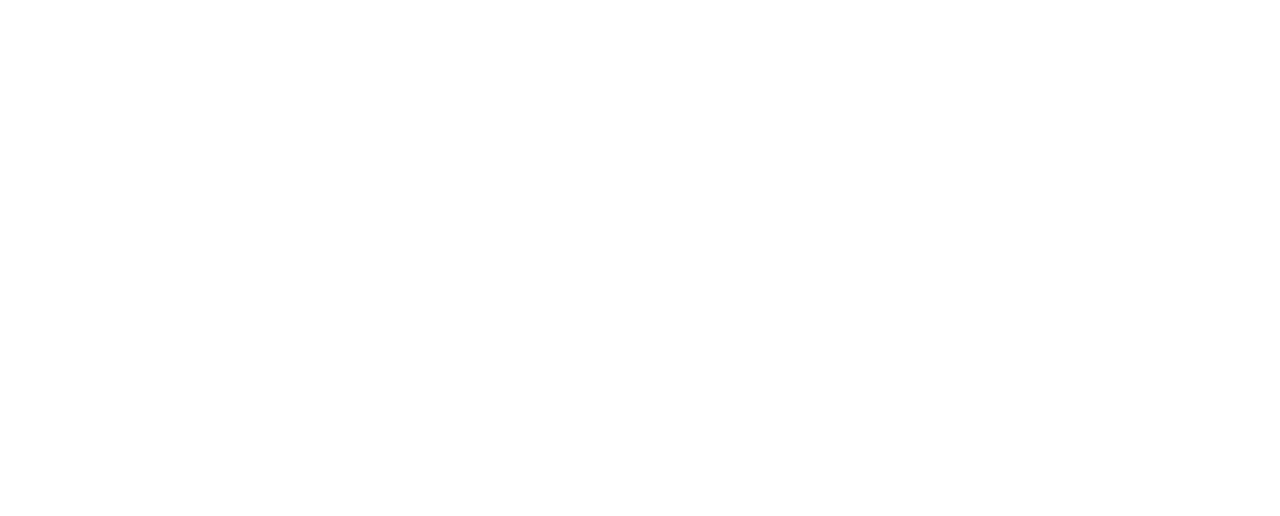
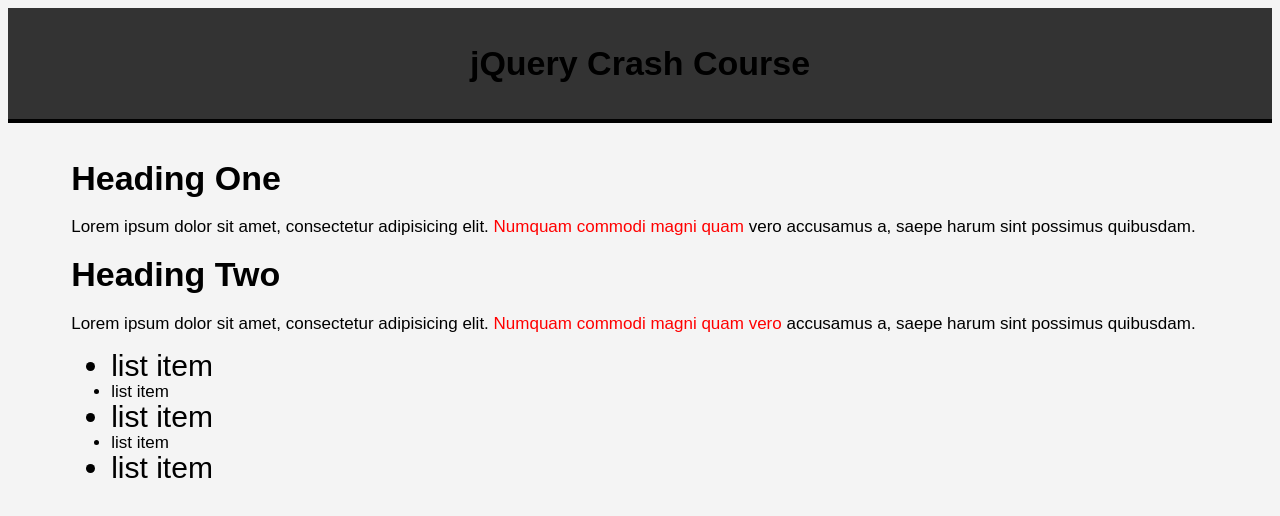
Before and after one commit to GenghisChan/jQueryPractice, a website: page selectors/index.html in a window 1280 px wide. Drawn offline with nearby package versions, Linux system fonts and the light colour scheme.

Commit message:
playing with selectors

```diff
--- a/selectors/index.html
+++ b/selectors/index.html
@@ -4,8 +4,66 @@
   <meta name="viewport" content="width=device-width, initial-scale=1.0">
   <meta http-equiv="X-UA-Compatible" content="ie=edge">
   <title>jQuery Crash Course | Selectors</title>
+  <script src="https://code.jquery.com/jquery-3.3.1.min.js"></script>
+  <style>
+    body {
+      font-size: 17px;
+      font-family: arial;
+      background: #f4f4f4;
+      line-height: 1.5em;
+    }
+    header {
+      background: #333;
+      text-color: white;
+      padding: 20px;
+      text-align: center;
+      border-bottom: 4px black solid;
+      margin-bottom: 10px;
+    }
+    #container {
+      width: 90%;
+      margin: auto;
+      padding: 10px;
+    }
+
+  </style>
 </head>
 <body>
+  <header>
+    <h1>jQuery Crash Course</h1>
+  </header>
+  <div id="container">
+    <h1 id="heading1">Heading One</h1>
+    <p id="para1">
+      Lorem ipsum dolor sit amet, consectetur adipisicing elit. <span>Numquam commodi magni quam </span>vero accusamus a, saepe harum sint possimus quibusdam.
+    </p>
 
+    <h1 class="heading2">Heading Two</h1>
+    <p class="
+    para2">
+      Lorem ipsum dolor sit amet, consectetur adipisicing elit. <span>Numquam commodi magni quam vero</span> accusamus a, saepe harum sint possimus quibusdam.
+    </p>
+
+    <ul id="list">
+      <li>list item</li>
+      <li>list item</li>
+      <li>list item</li>
+      <li>list item</li>
+      <li>list item</li>
+
+    </ul>
+
+  </div>
+
+  <script>
+    // $('h1#heading1').hide();
+    // $('.heading2').hide();
+    $('p span').css('color', 'red');
+
+    // $('#list li:first').css('color','green');
+    $('ul#list li:even').css('font-size','30px');
+
+
+  </script>
 </body>
 </html>
```
